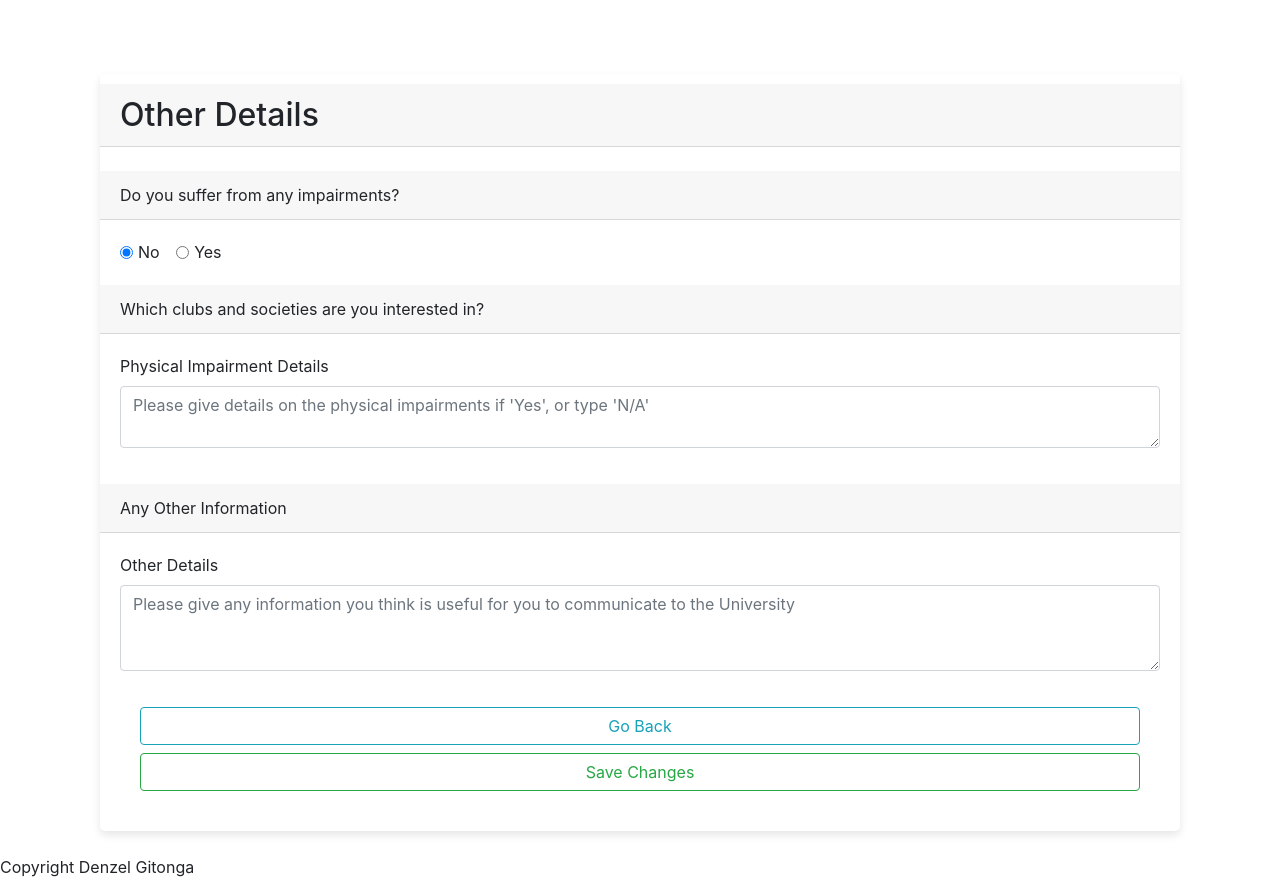
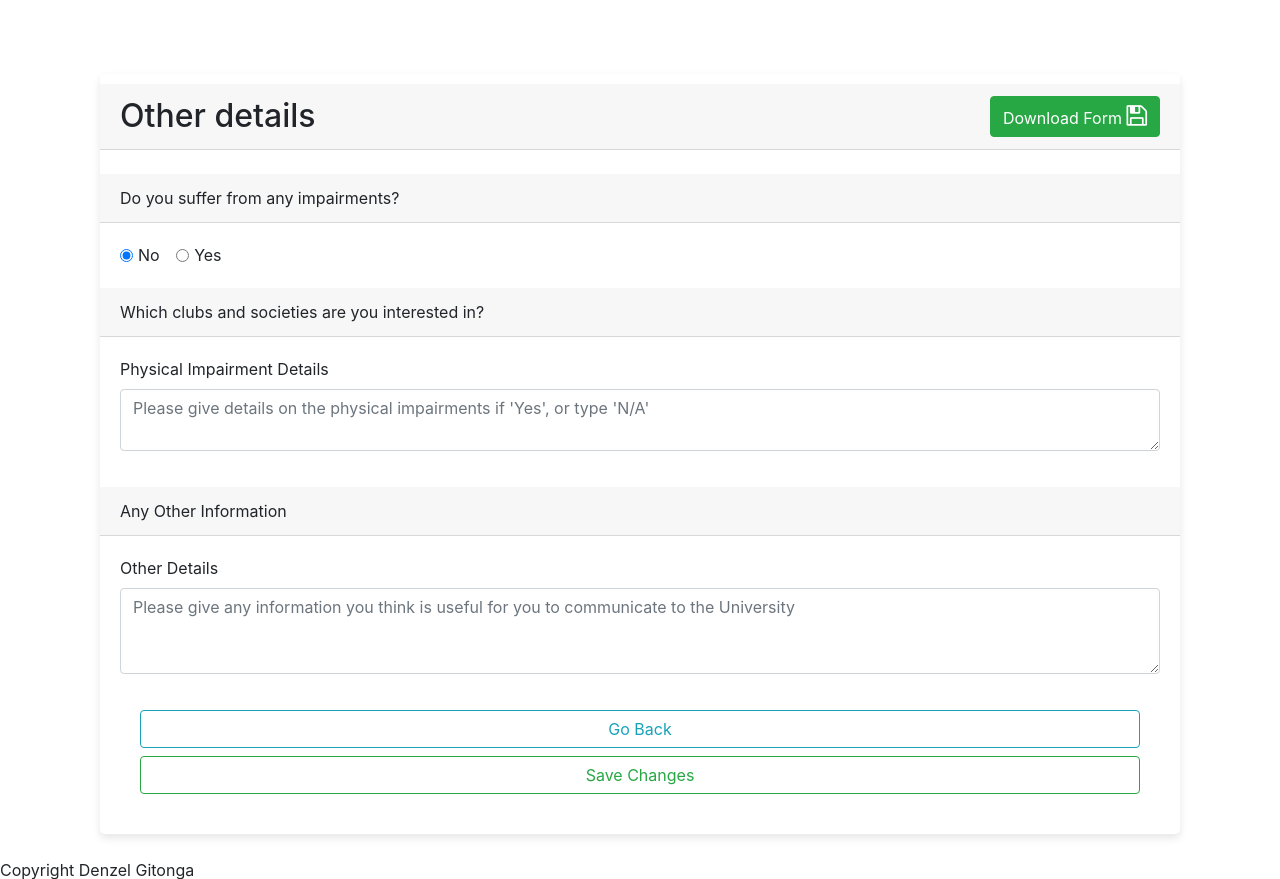
Before and after one commit to DenzelGitonga007/kafu-online-admission-system, a Django app: page /submissions/other-details/3/ in a window 1280 px wide. Shown: the part 66-945 px from the top of the page. Run offline with Django 4.2, Linux system fonts and the light colour scheme; a user stored in the database is signed in; data comes from the database, SQL or seed files in the repository; both versions use the stored data as it was after the commit; some libraries are stand-ins or nearby versions.

Commit message:
other details form download

```diff
--- a/forms_downloads/urls.py
+++ b/forms_downloads/urls.py
@@ -12,4 +12,5 @@ urlpatterns = [
     path('download-games-and-sport-details/<int:user_id>/', views.download_games_details, name='download_games_details'), # games and sports details download
     path('download-clubs-and-societies-details/<int:user_id>/', views.download_clubs_details, name='download_clubs_details'), # clubs and societies details download
     path('download-other-institution-details/<int:user_id>/', views.download_other_institution_details, name='download_other_institution_details'), # clubs and societies details download
+    path('download-other-details/<int:user_id>/', views.download_other_details, name='download_other_details'), # clubs and societies details download
 ]
--- a/templates/submissions/view_other_details.html
+++ b/templates/submissions/view_other_details.html
@@ -43,7 +43,13 @@
                             {% endfor %}
                         </div>
                         {% endif %}
-                        <h2 class="card-header" style="margin-top: 10px;">Other Details</h2>
+                        <div class="card-header" style="display: flex; justify-content: space-between; align-items: center; margin-top: 10px;">
+                            <h2 style="margin: 0;">Other details</h2>
+                            <a class="btn btn-success" href="{% url 'forms_downloads:download_other_details' user_id=user.id %}" style="margin-left: 10px;">
+                                Download Form
+                                 <i class="fa fa-save" style="font-size:24px;"></i>
+                            </a>
+                        </div>
                         <br>
                             <!-- Religion      -->
                             <div class="card-header">Do you suffer from any impairments?</div>
```
Also changed, not shown: forms_downloads/views.py (+14 -14 lines), db.sqlite3.
